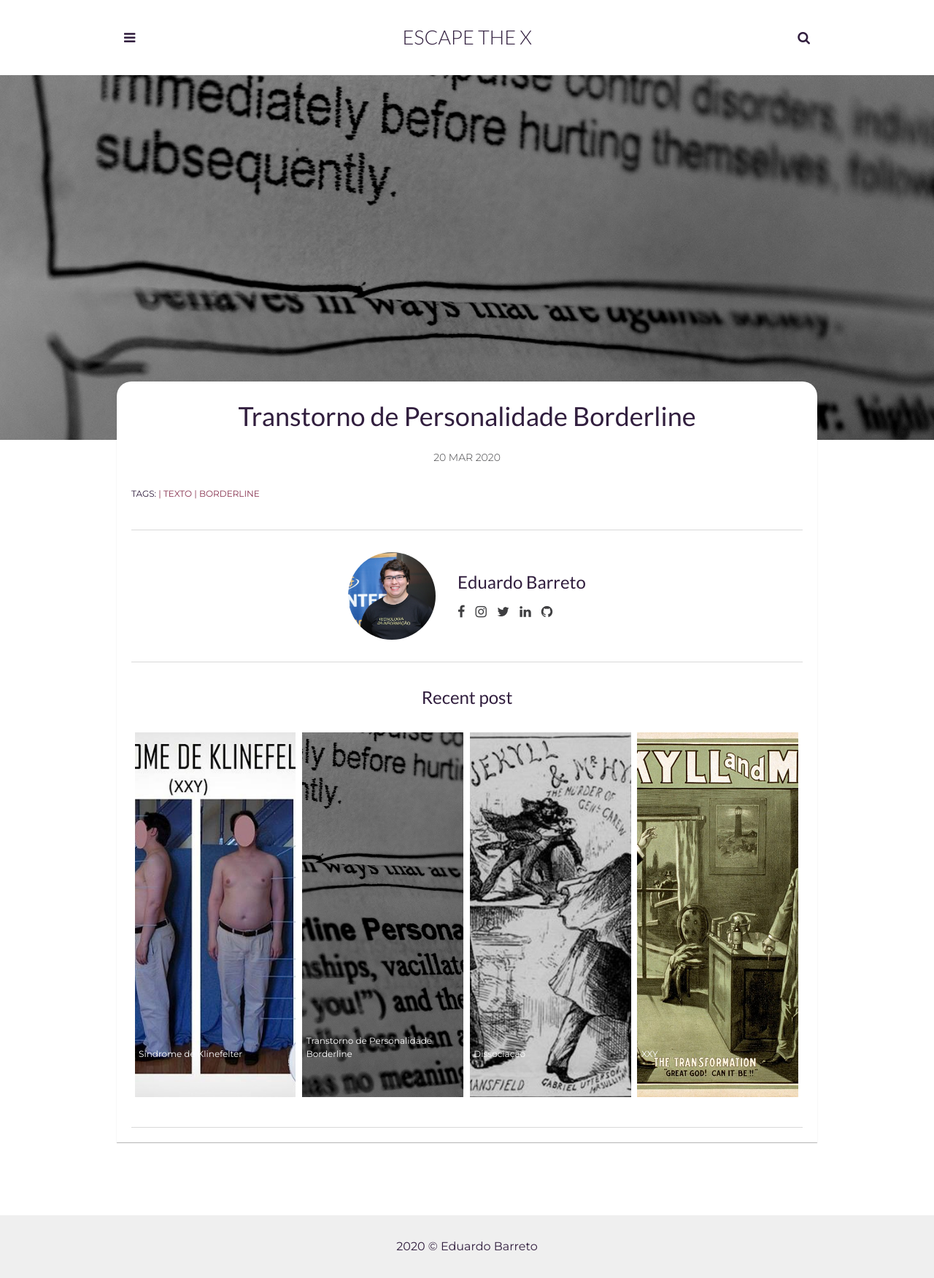
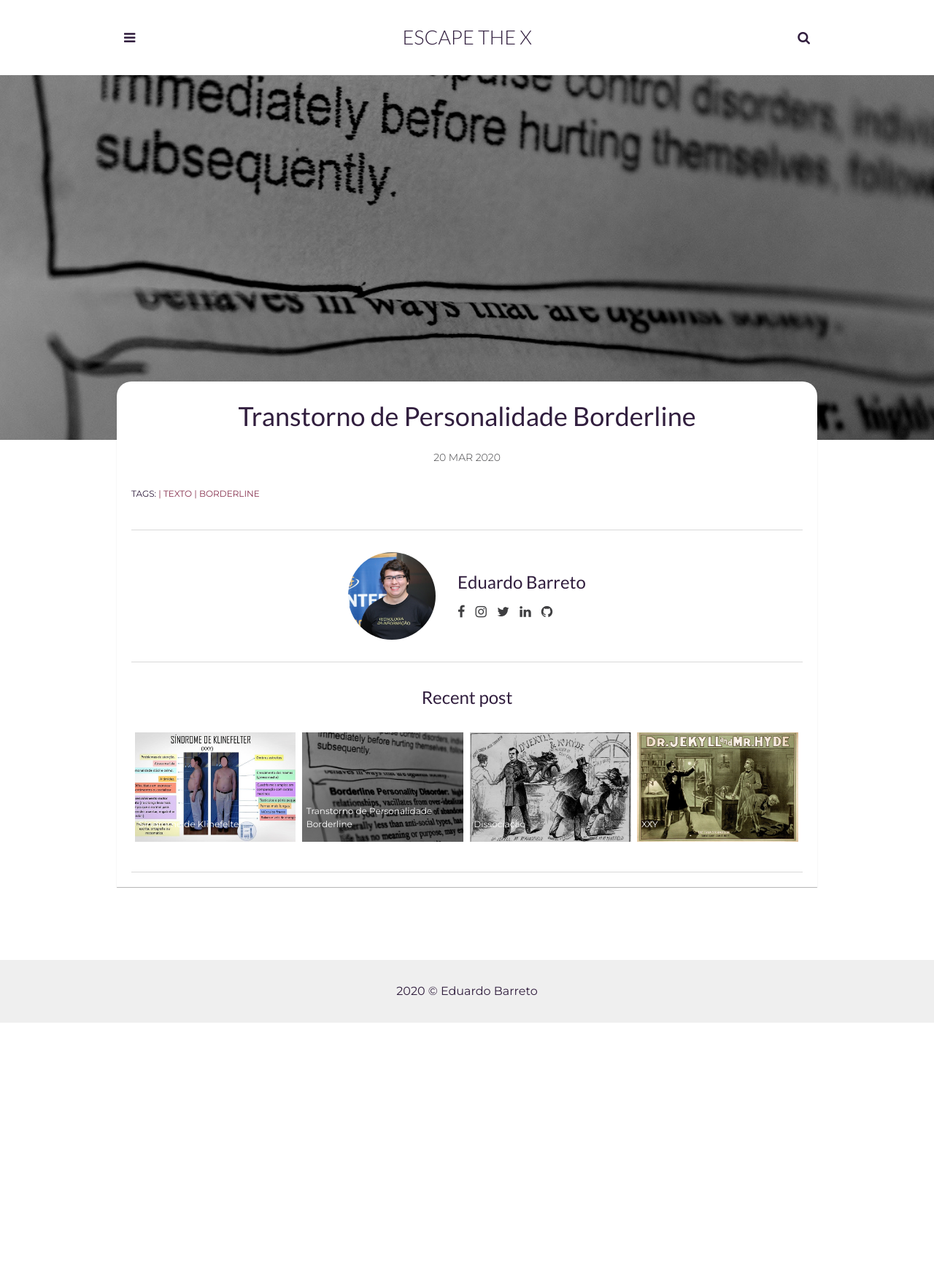
Before and after one commit to EscapeTheX/escapethex.github.io, a Jekyll site: the page built from _posts/2019-03-20-Borderline.markdown, in a window 1280 px wide. Shown: the whole page at 73% size. Built offline with Jekyll 4.4.1, drawn with Linux system fonts in a browser that asks for light colours.

Commit message:
Update recent-post.html

```diff
--- a/_includes/recent-post.html
+++ b/_includes/recent-post.html
@@ -3,7 +3,7 @@
   <div class="recent-list">
     {% for post in site.posts offset:0 limit:4 %}
       {% if post.title %}
-        <a href="{{ root_url }}{{ post.url | prepend: site.baseurl }}" class="recent-item" style="background: url({{"/assets/img/" | prepend: site.baseurl | append : post.img}}) center no-repeat; background-size: cover; height: 500px;"><span>{{ post.title }}</span></a>
+        <a href="{{ root_url }}{{ post.url | prepend: site.baseurl }}" class="recent-item" style="background: url({{"/assets/img/" | prepend: site.baseurl | append : post.img}}) center no-repeat; background-size: cover;"><span>{{ post.title }}</span></a>
       {% endif %}
     {% endfor %}
   </div>
```
